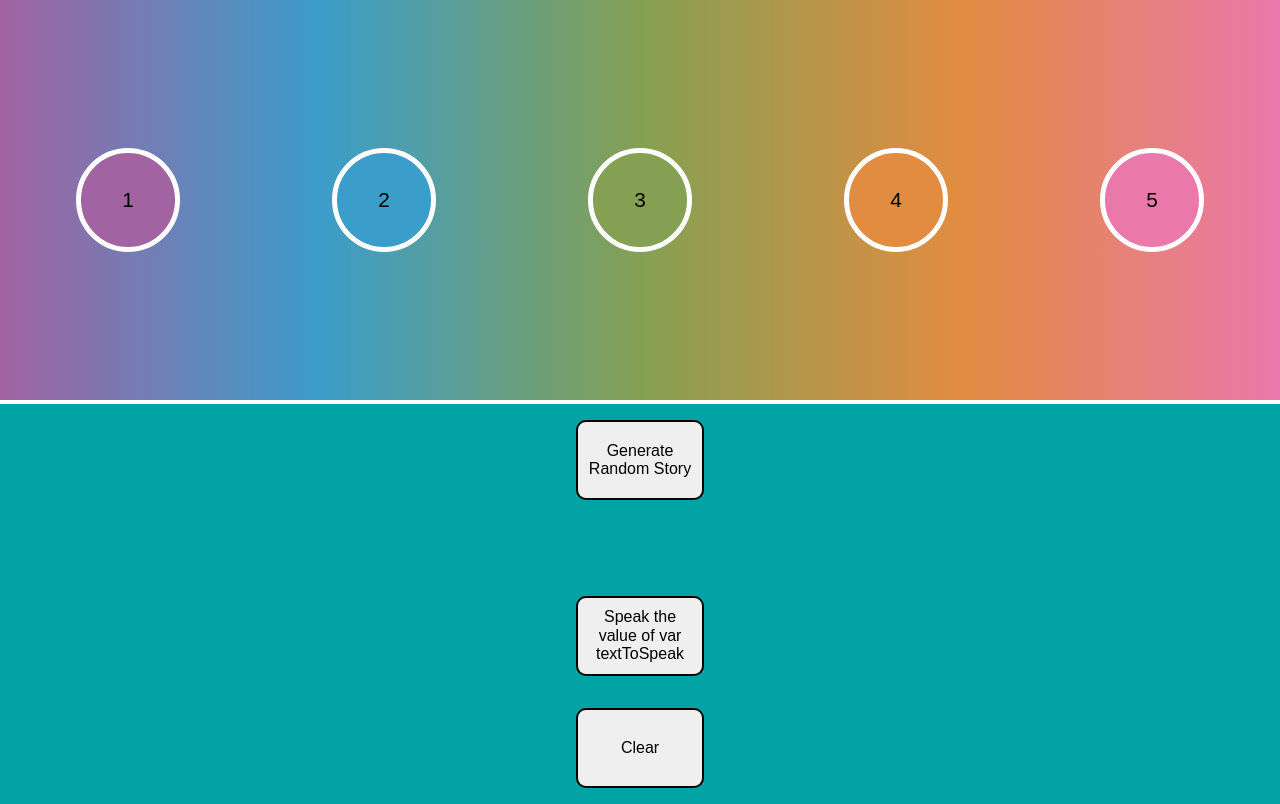
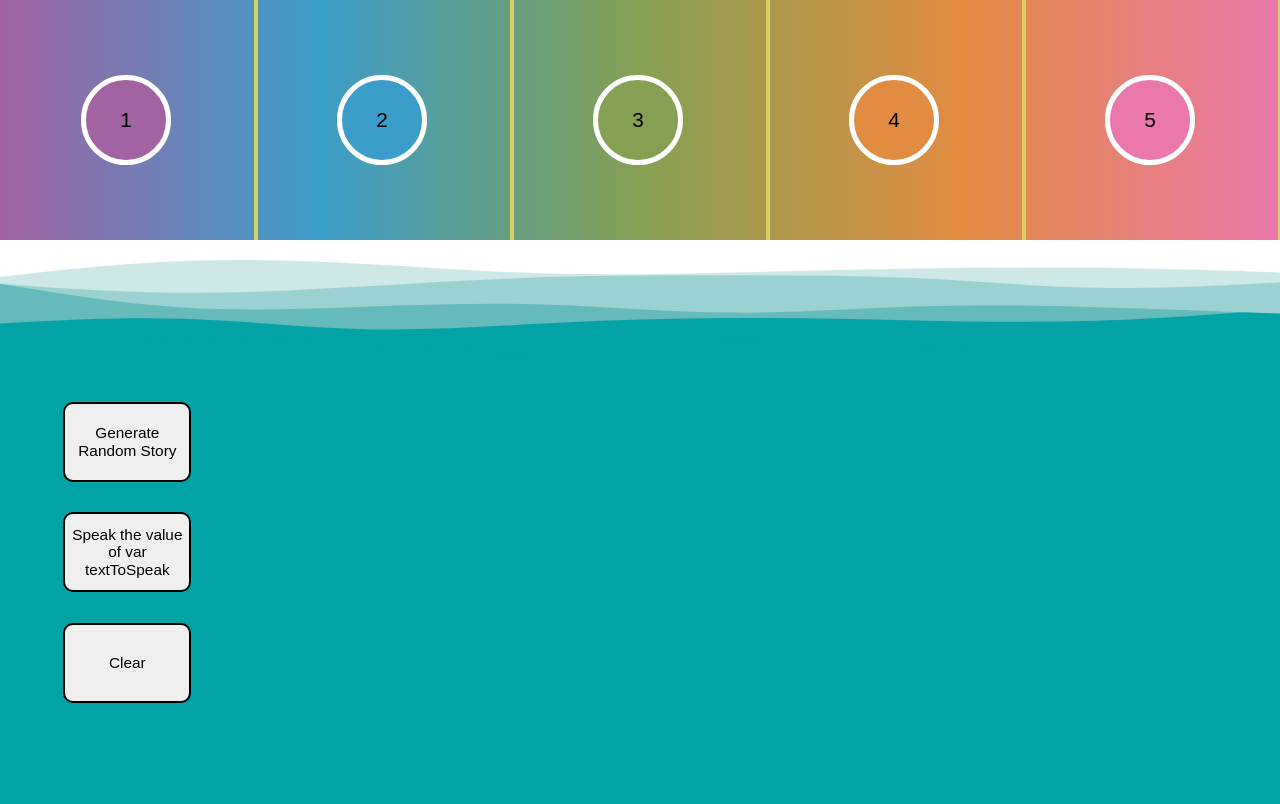
Before and after one commit to insertusernamed/js-assignment1, a plain HTML site: page index.html in a window 1280 px wide. Drawn offline with Linux system fonts and the light colour scheme.

Commit message:
pitch #1
idk this still looks kind of off

```diff
--- a/css/main.css
+++ b/css/main.css
@@ -1,6 +1,9 @@
 @charset "utf-8";
-/* Assignment 1 | COMP1073 Client-Side JavaScript */
-
+/* Assignment 1 | COMP1073 Client-Side JavaScript
+* {
+    border: 1px solid red;
+}
+*/
 body {
     display: flex;
     justify-content: center;
@@ -9,8 +12,25 @@ body {
     background-color: #01a3a4;
 }
 
+.column {
+    display: grid;
+    width: 20vw;
+    height: 100%;
+    justify-items: center;
+    align-items: center;
+    border-right: 4px solid #d8d15f;
+}
+
+.transition {
+    aspect-ratio: 900/100;
+    width: 100%;
+    background-repeat: no-repeat;
+    background-position: center;
+    background-size: cover;
+}
+
 .wrapper {
-    height: 50vh;
+    height: 30vh;
     display: grid;
     grid-template-columns: 20vw 20vw 20vw 20vw 20vw;
     justify-items: center;
@@ -26,12 +46,42 @@ body {
     border-bottom: 0.25em solid white;
 }
 
+/* Style for every button on the page */
 button {
     width: 10vw;
     height: 10vh;
     border-radius: 10px;
     border: solid 2px;
     margin: 1em;
+    font-size: 1.2vw;
+}
+
+/* Style for the circular buttons */
+.butts {
+    width: 7vw;
+    height: 7vw;
+    font-size: 1.3em;
+    border: 0.25em solid white;
+    border-radius: 50%;
+    margin: 10px;
+}
+
+/* styles for bottom buttons and story text */
+.buttonWrapper {
+    height: 270px;
+    width: 100%;
+}
+
+.sideButtons {
+    width: 20%;
+    float: left;
+    padding-left: 3em;
+}
+
+p {
+    width: 80%;
+    margin: 0 auto;
+    text-align: center;
 }
 
 #storyOutput {
@@ -56,12 +106,3 @@ button {
 #btn5 {
     background-color: #ea78ab;
 }
-
-.butts {
-    width: 5em;
-    height: 5em;
-    font-size: 1.3em;
-    border: 0.25em solid white;
-    border-radius: 50%;
-    margin: 10px;
-}
--- a/index.html
+++ b/index.html
@@ -10,18 +10,24 @@
 
     <body>
         <div class="wrapper">
-            <button id="btn1" class="butts">1</button>
-            <button id="btn2" class="butts">2</button>
-            <button id="btn3" class="butts">3</button>
-            <button id="btn4" class="butts">4</button>
-            <button id="btn5" class="butts">5</button>
+            <div class="column">
+                <button id="btn1" class="butts">1</button>
+            </div>
+            <div class="column"><button id="btn2" class="butts">2</button></div>
+            <div class="column"><button id="btn3" class="butts">3</button></div>
+            <div class="column"><button id="btn4" class="butts">4</button></div>
+            <div class="column"><button id="btn5" class="butts">5</button></div>
         </div>
-        <button id="randombtn">Generate Random Story</button>
-        <p id="storyOutput"></p>
+        <img src="/img/wave1.svg" alt="bald wave" class="transition" />
 
-        <button id="speak">Speak the value of var textToSpeak</button>
-
-        <button id="clearbtn">Clear</button>
+        <div class="buttonWrapper">
+            <div class="sideButtons">
+                <button id="randombtn">Generate Random Story</button>
+                <button id="speak">Speak the value of var textToSpeak</button>
+                <button id="clearbtn">Clear</button>
+            </div>
+            <p id="storyOutput"></p>
+        </div>
 
         <script src="js/app.js"></script>
     </body>
```
Also changed, not shown: img/wave1.svg (added).
